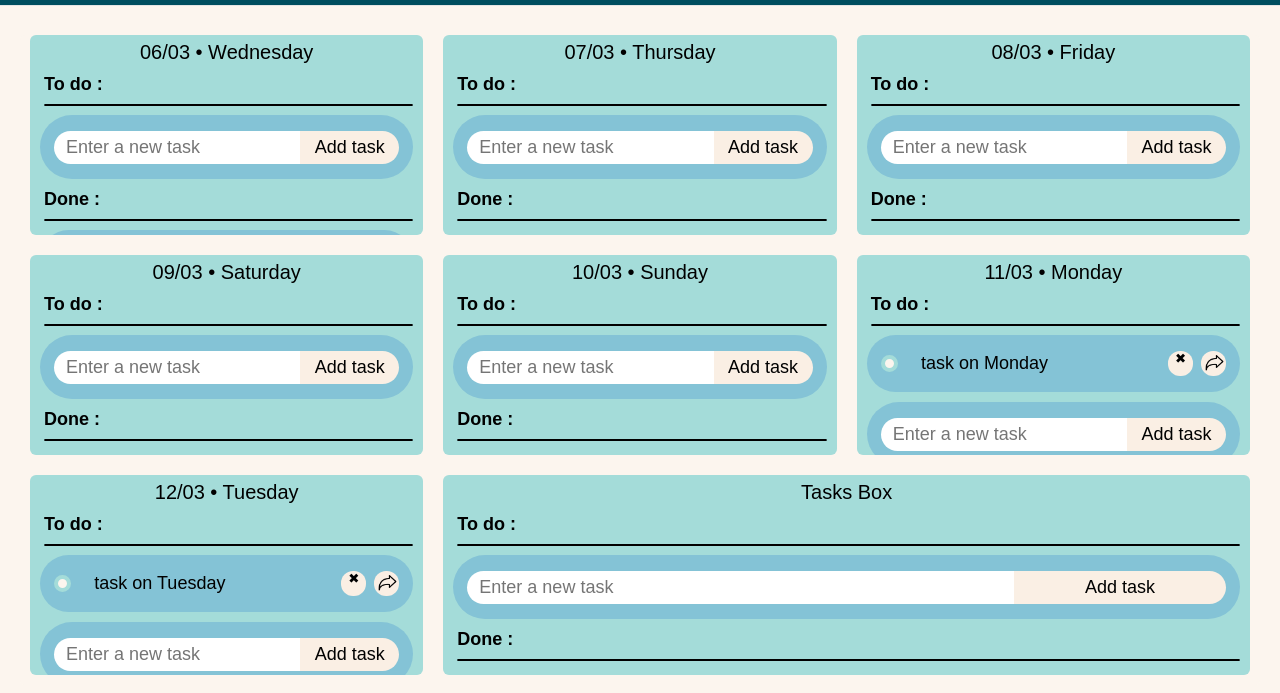
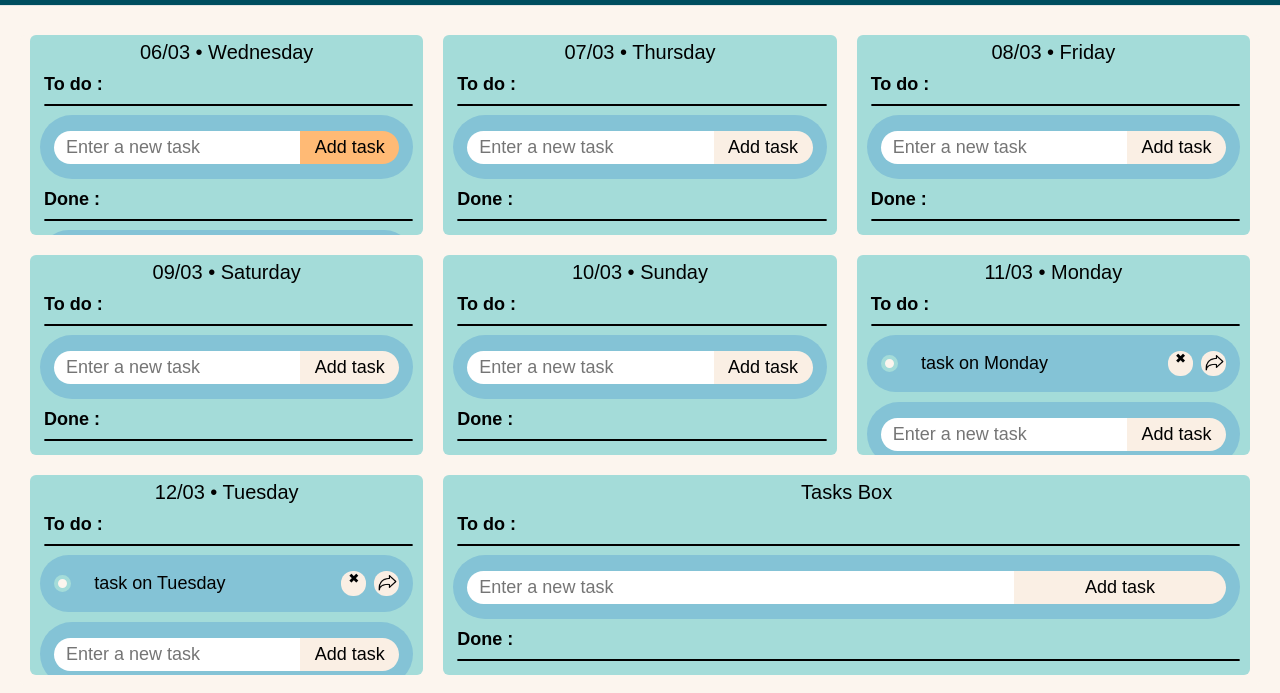
Before and after one commit to AymanDoukali/EasePlan, a plain HTML site: page index.html in a window 1280 px wide. In both pictures the pointer is over the button 349 px from the left and 212 px from the top of the page. Shown: the part 65-758 px from the top of the page. Drawn offline with nearby package versions, Linux system fonts and the light colour scheme; a web font is replaced by a local one.

Commit message:
Add hover effects

```diff
--- a/Scripts/planner.js
+++ b/Scripts/planner.js
@@ -25,7 +25,6 @@ const daysDefault = [
   "sunday",
   "box",
 ];
-const addTaskBox = [];
 let days = [];
 let todoList = [];
 
--- a/Styles/general.css
+++ b/Styles/general.css
@@ -209,6 +209,14 @@ body{
   display: flex;
   justify-content: center;
 }
+
+.add-button:hover,
+.delete-button:hover,
+.migrate-button:hover
+{
+  background-color: #ffba75;
+  transition: 0.5s;
+}
 .migrate-img-button{
   width: 19px;
   height: 19px;
```
